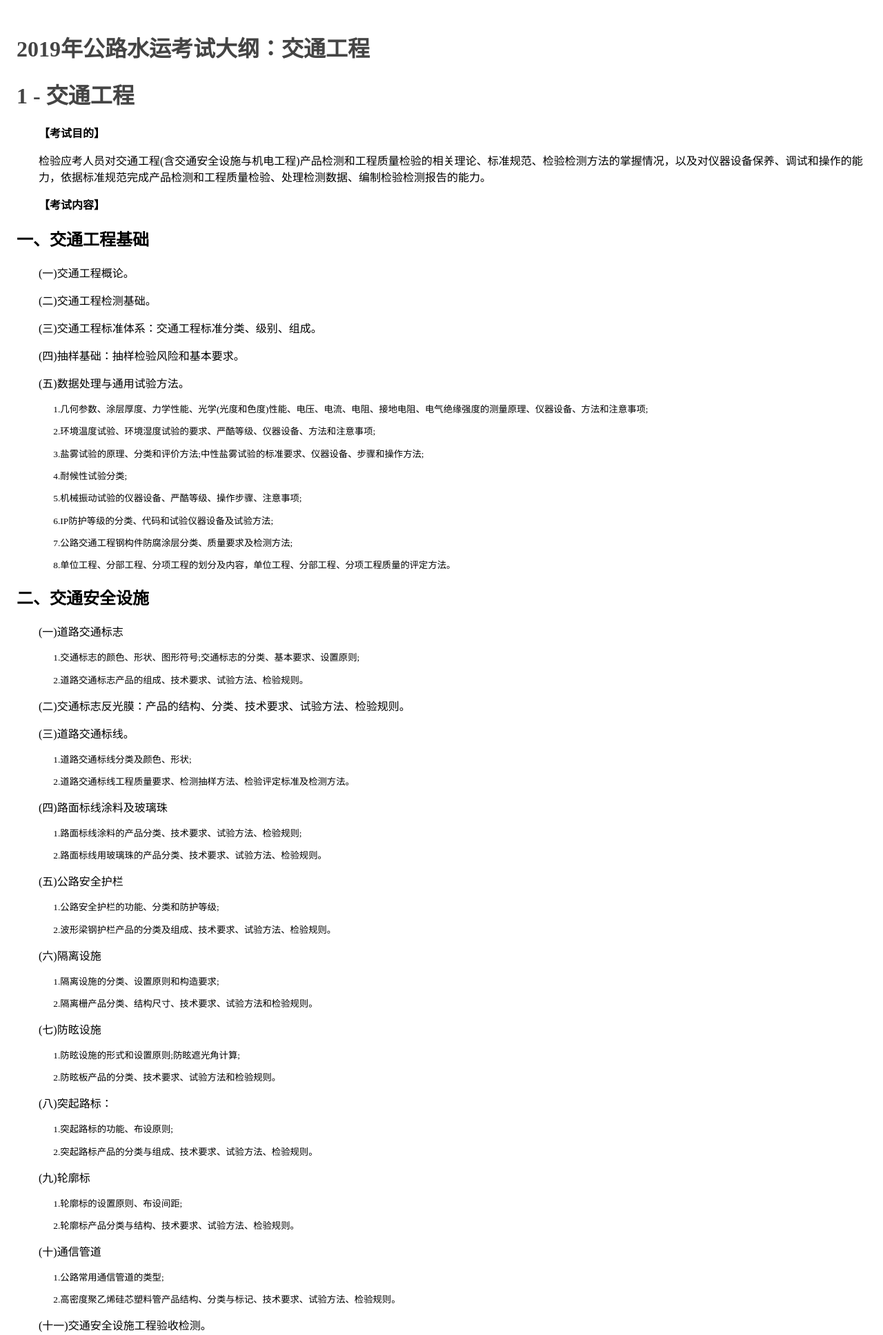
After one commit to rovesoul/FLASK_WEB, a Flask app: page /jiaotongdagang in a window 1280 px wide. The commit adds this page. Shown: the top 1936 px of the page at 69% size. Run offline with Flask 2, Linux system fonts and the light colour scheme; the visitor is signed in with stand-in values (Sample User, id 1); parts of the project's set-up code (start-up, migrations or seed data) failed here and were passed over.

Commit message:
ups加两个大纲

```diff
--- a/app.py
+++ b/app.py
@@ -52,6 +52,24 @@ def jiance_gongji():
                                count_know='待',
                                )  # 从templates中找到
     # return 'Logged in as: %s' % current_user.get_id()
+
+@app.route('/jiaotongdagang',methods=['GET','POST'])
+@login_required
+def jiaotongdagang():
+    nameid = current_user.get_id()
+    return render_template('交通工程目录.html',
+                               name=nameid,
+                               )
+
+@app.route('/gongjidagang',methods=['GET','POST'])
+@login_required
+def gongjidagang():
+    nameid = current_user.get_id()
+    return render_template('公共基础大纲.html',
+                               name=nameid,
+                               )
+
+
 
 @app.route('/ajax_gongji',methods=['GET','POST'])
 @login_required
--- a/static/css/choicecss.css
+++ b/static/css/choicecss.css
@@ -11,7 +11,7 @@
     height: 60px;
     margin: 5px;
     border-radius: 5px;
-    background-image: linear-gradient(45deg, orange, yellow);
+    background-image: linear-gradient(45deg, rgba(248, 224, 4, 0.911), rgba(255, 255, 0, 0.637));
     text-align: center;
 }
 
--- /dev/null
+++ b/templates/交通工程目录.html
@@ -0,0 +1,122 @@
+<!DOCTYPE html>
+<html lang="en">
+
+<head>
+    <meta charset="UTF-8">
+    <meta name="viewport" content="width=device-width,initial-scale=1.0, minimum-scale=1.0, maximum-scale=1.0, user-scalable=no" />
+    <title>交通工程考试大纲</title>
+</head>
+<style>
+    h1 {
+        color: #444444
+    }
+
+    p {
+        padding-left: 2em;
+        font-weight: normal;
+    }
+
+    .div1 {
+        padding: 16px;
+    }
+
+    .back2 {
+        font-size: smaller;
+        color: black;
+        padding-left: 4em;
+    }
+</style>
+
+<body>
+
+    <div class="div1">
+        <h1>2019年公路水运考试大纲：交通工程</h1>
+        <h1>{{ name }} - 交通工程</h1>
+        <p><strong>【考试目的】</strong></p>
+        <p>检验应考人员对交通工程(含交通安全设施与机电工程)产品检测和工程质量检验的相关理论、标准规范、检验检测方法的掌握情况，以及对仪器设备保养、调试和操作的能力，依据标准规范完成产品检测和工程质量检验、处理检测数据、编制检验检测报告的能力。
+        </p>
+        <p><strong>【考试内容】</strong></p>
+        <h2>一、交通工程基础</h2>
+        <p>(一)交通工程概论。</p>
+        <p>(二)交通工程检测基础。</p>
+        <p>(三)交通工程标准体系：交通工程标准分类、级别、组成。</p>
+        <p>(四)抽样基础：抽样检验风险和基本要求。</p>
+        <p>(五)数据处理与通用试验方法。</p>
+        <p class="back2">1.几何参数、涂层厚度、力学性能、光学(光度和色度)性能、电压、电流、电阻、接地电阻、电气绝缘强度的测量原理、仪器设备、方法和注意事项;</p>
+        <p class="back2">2.环境温度试验、环境湿度试验的要求、严酷等级、仪器设备、方法和注意事项;</p>
+        <p class="back2">3.盐雾试验的原理、分类和评价方法;中性盐雾试验的标准要求、仪器设备、步骤和操作方法;</p>
+        <p class="back2">4.耐候性试验分类;</p>
+        <p class="back2">5.机械振动试验的仪器设备、严酷等级、操作步骤、注意事项;</p>
+        <p class="back2">6.IP防护等级的分类、代码和试验仪器设备及试验方法;</p>
+        <p class="back2">7.公路交通工程钢构件防腐涂层分类、质量要求及检测方法;</p>
+        <p class="back2">8.单位工程、分部工程、分项工程的划分及内容，单位工程、分部工程、分项工程质量的评定方法。</p>
+        <h2>二、交通安全设施</h2>
+        <p>(一)道路交通标志</p>
+        <p class="back2">1.交通标志的颜色、形状、图形符号;交通标志的分类、基本要求、设置原则;</p>
+        <p class="back2">2.道路交通标志产品的组成、技术要求、试验方法、检验规则。</p>
+        <p>(二)交通标志反光膜：产品的结构、分类、技术要求、试验方法、检验规则。</p>
+        <p>(三)道路交通标线。</p>
+        <p class="back2">1.道路交通标线分类及颜色、形状;</p>
+        <p class="back2">2.道路交通标线工程质量要求、检测抽样方法、检验评定标准及检测方法。</p>
+        <p>(四)路面标线涂料及玻璃珠</p>
+        <p class="back2">1.路面标线涂料的产品分类、技术要求、试验方法、检验规则;</p>
+        <p class="back2">2.路面标线用玻璃珠的产品分类、技术要求、试验方法、检验规则。</p>
+        <p>(五)公路安全护栏</p>
+        <p class="back2">1.公路安全护栏的功能、分类和防护等级;</p>
+        <p class="back2">2.波形梁钢护栏产品的分类及组成、技术要求、试验方法、检验规则。</p>
+        <p>(六)隔离设施</p>
+        <p class="back2">1.隔离设施的分类、设置原则和构造要求;</p>
+        <p class="back2">2.隔离栅产品分类、结构尺寸、技术要求、试验方法和检验规则。</p>
+        <p>(七)防眩设施</p>
+        <p class="back2">1.防眩设施的形式和设置原则;防眩遮光角计算;</p>
+        <p class="back2">2.防眩板产品的分类、技术要求、试验方法和检验规则。</p>
+        <p>(八)突起路标：</p>
+        <p class="back2">1.突起路标的功能、布设原则;</p>
+        <p class="back2">2.突起路标产品的分类与组成、技术要求、试验方法、检验规则。</p>
+        <p>(九)轮廓标</p>
+        <p class="back2">1.轮廓标的设置原则、布设间距;</p>
+        <p class="back2">2.轮廓标产品分类与结构、技术要求、试验方法、检验规则。</p>
+        <p>(十)通信管道</p>
+        <p class="back2">1.公路常用通信管道的类型;</p>
+        <p class="back2">2.高密度聚乙烯硅芯塑料管产品结构、分类与标记、技术要求、试验方法、检验规则。</p>
+        <p>(十一)交通安全设施工程验收检测。</p>
+        <h2>三、机电工程</h2>
+        <p>(一)监控设施</p>
+        <p class="back2">1.交通监控系统的组成及功能作用;</p>
+        <p class="back2">2.车辆检测器的分类、主要参数指标;环形线圈车辆检测器的技术要求和试验方法;</p>
+        <p class="back2">3.气象检测器的分类、主要参数指标;能见度检测器的技术要求和试验方法;</p>
+        <p class="back2">4.闭路电视监视系统的组成、作用;视频传输通道主要指标及测量方法;</p>
+        <p class="back2">5.可变标志的用途、显示方式、版面要求、设置原则;现行国家标准中可变标志(含可变信息标志、可变限速标志、车道控制标志、信号灯)规定的分类与组成、技术要求、试验方法、检验规则;</p>
+        <p class="back2">6.监控中心功能、设备组成与作用;</p>
+        <p class="back2">7.监控系统计算机网络的组成、网络布线分类、系统性能要求及其测试方法;</p>
+        <p class="back2">8.监控设施各分项工程质量检验评定标准的内容。</p>
+        <p>(二)通信设施</p>
+        <p class="back2">1.通信网的主要分类与构成;高速公路通信系统的功能作用与特点;</p>
+        <p class="back2">2.基带传输与频带传输的区分;数据电路与数据链路的区别;单工、半双工、全双工的特点;</p>
+        <p class="back2">3.光电缆线路分类;光纤数字传输系统的构成;</p>
+        <p class="back2">4.数字程控交换系统、紧急电话系统和通信电源的组成、功能与作用;</p>
+        <p class="back2">5.光电缆线路、光纤数字传输设备、数字程控交换设备、紧急电话系统、通信电源设备的主要技术参数、测试仪器和方法;</p>
+        <p class="back2">6.分项工程质量检验评定标准的内容。</p>
+        <p>(三)收费设施</p>
+        <p class="back2">1.收费的制式及方式;收费系统的三级构成模式;ETC的组成与作用;</p>
+        <p class="back2">
+            2.收费用电动栏杆、公路收费用费额显示器、公路收费车道控制机、封闭式收费用非接触式IC卡收发卡机、公路收费用票据打印机、收费专用键盘、汽车号牌视频自动识别系统等车道设备产品标准规定的组成分类及型号、技术要求、试验方法、检验规则;
+        </p>
+        <p class="back2">3.收费设施各分项工程质量检验评定标准的内容。</p>
+        <p>(四)低压配电设施</p>
+        <p class="back2">1.公路沿线用电设施的特点、用电负荷等级、常用接线方式;</p>
+        <p class="back2">2.低压配电设施、电能质量、应急电源的技术要求;</p>
+        <p class="back2">3.太阳能供电系统的组成及分类;</p>
+        <p class="back2">4.低压配电设施各分项工程质量检验评定标准的内容。</p>
+        <p>(五)照明设施</p>
+        <p class="back2">1.公路照明作用与构成、常用术语、评价指标;</p>
+        <p class="back2">2.公路照明等级、照明质量、灯具和光源、照明布设、供电安全控制等要求;</p>
+        <p class="back2">3.照度、亮度的测量要求和测量方法;</p>
+        <p class="back2">4.升降式高杆照明装置、公路LED照明灯具的组成分类及型号、技术要求、试验方法、检验规则;</p>
+        <p class="back2">5.照明设施工程质量检验评定标准的内容。</p>
+        <p>(六)隧道机电设施</p>
+        <p class="back2">1.隧道机电系统构成;</p>
+        <p class="back2">2.环境检测设备、公路隧道火灾报警系统、本地控制器的技术要求和试验方法;通风设施、照明设施的基本要求及测量方法;</p>
+        <p class="back2">3.隧道机电设施各分项工程质量检验评定标准的内容。</p>
+    </div>
+</body>
```
Also changed, not shown: templates/choice.html (+14 -2 lines), templates/公共基础大纲.html (added, +78 -0 lines).
